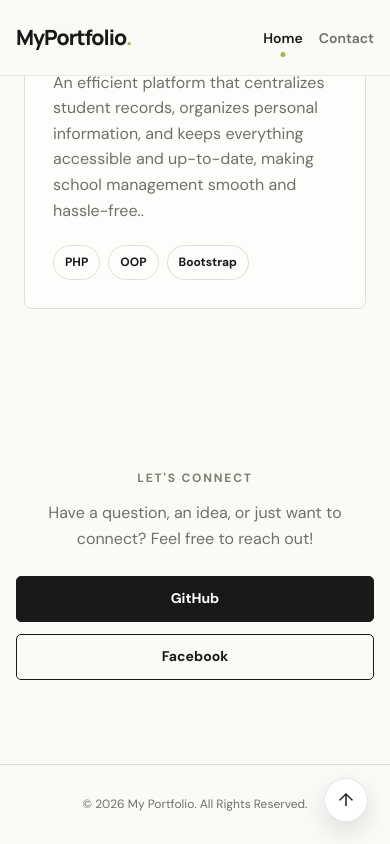
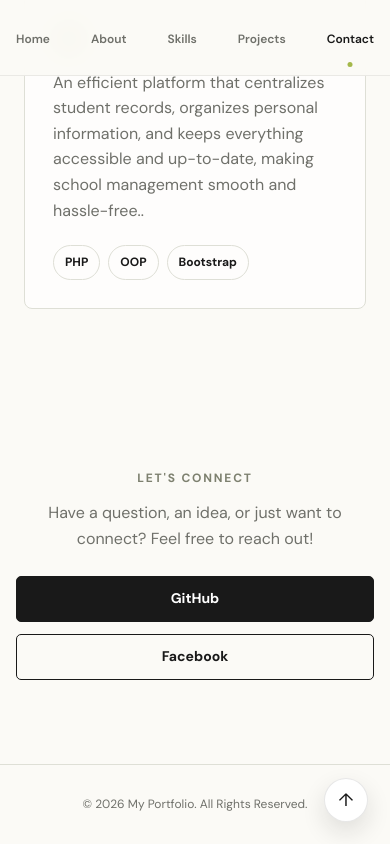
Before and after one commit to josh200411700/LAROMBE-Project-1, a plain HTML site: page index.html in a window 390 px wide. Both pictures are taken after a click on the link "Contact". Shown: the part 4036-4880 px from the top of the page. Drawn offline with Linux system fonts and the light colour scheme.

Commit message:
add smooth scrolling and navigation

```diff
--- a/index.html
+++ b/index.html
@@ -200,6 +200,6 @@
     </footer>
 
   <!-- Back to Top Button -->
-  <a href="#home" class="back-to-top">↑</a>
+  <a href="#home" class="back-to-top" aria-label="Back to top">↑</a>
 </body>
 </html>
--- a/style.css
+++ b/style.css
@@ -15,6 +15,12 @@
 
 html {
     scroll-behavior: smooth;
+}
+
+@media (prefers-reduced-motion: reduce) {
+    html {
+        scroll-behavior: auto;
+    }
 }
 
 body {
@@ -83,7 +89,58 @@ img {
     color: var(--ink);
 }
 
-.nav-links a.active::after {
+.nav-links a.active::after,
+.nav-links a:focus-visible::after {
+    content: "";
+    position: absolute;
+    left: 50%;
+    bottom: -10px;
+    width: 5px;
+    height: 5px;
+    border-radius: 50%;
+    background: var(--accent);
+    transform: translateX(-50%);
+}
+
+.nav-links a {
+    padding-block: 10px;
+}
+
+.nav-links a:focus-visible,
+.logo:focus-visible,
+.back-to-top:focus-visible,
+.home-buttons a:focus-visible,
+.social-links a:focus-visible {
+    outline: 3px solid rgba(164, 184, 74, 0.45);
+    outline-offset: 4px;
+}
+
+body:has(#about:target) .nav-links a[href="#home"],
+body:has(#skills:target) .nav-links a[href="#home"],
+body:has(#projects:target) .nav-links a[href="#home"],
+body:has(#contact:target) .nav-links a[href="#home"] {
+    color: var(--muted);
+}
+
+body:has(#about:target) .nav-links a[href="#home"]::after,
+body:has(#skills:target) .nav-links a[href="#home"]::after,
+body:has(#projects:target) .nav-links a[href="#home"]::after,
+body:has(#contact:target) .nav-links a[href="#home"]::after,
+.nav-links a:not(.active)::after {
+    content: none;
+}
+
+body:has(#about:target) .nav-links a[href="#about"],
+body:has(#skills:target) .nav-links a[href="#skills"],
+body:has(#projects:target) .nav-links a[href="#projects"],
+body:has(#contact:target) .nav-links a[href="#contact"] {
+    color: var(--ink);
+}
+
+body:has(#about:target) .nav-links a[href="#about"]::after,
+body:has(#skills:target) .nav-links a[href="#skills"]::after,
+body:has(#projects:target) .nav-links a[href="#projects"]::after,
+body:has(#contact:target) .nav-links a[href="#contact"]::after {
     content: "";
     position: absolute;
     left: 50%;
@@ -476,13 +533,15 @@ footer {
     }
 
     .nav-links {
-        gap: 16px;
+        gap: 10px;
     }
 
-    .nav-links li:nth-child(2),
-    .nav-links li:nth-child(3),
-    .nav-links li:nth-child(4) {
-        display: none;
+    .nav-links a {
+        font-size: 12px;
+    }
+
+    .logo {
+        font-size: 18px;
     }
 
     #home,
@@ -533,6 +592,20 @@ footer {
 }
 
 @media (max-width: 480px) {
+    .logo {
+        display: none;
+    }
+
+    .nav {
+        justify-content: center;
+    }
+
+    .nav-links {
+        width: 100%;
+        justify-content: space-between;
+        gap: 6px;
+    }
+
     .home-buttons {
         flex-direction: column;
     }
```
